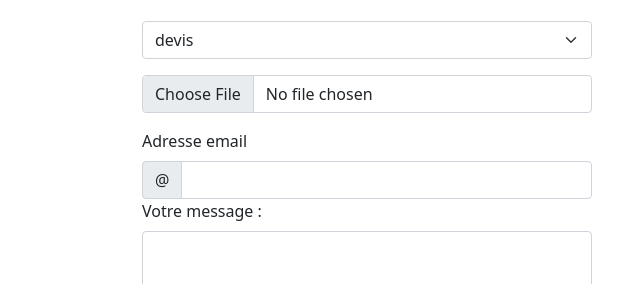
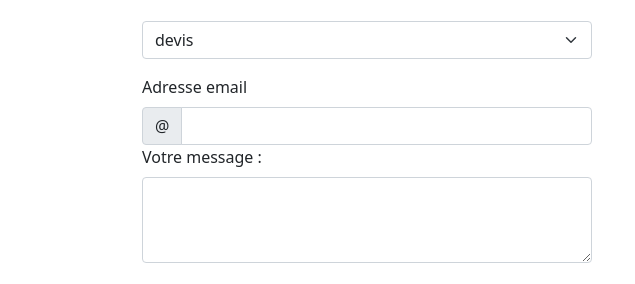
Before and after one commit to Zaioua-Tom/Taupin, a plain HTML site: page index9.html in a window 1280 px wide. Shown: the part 389-673 px from the top of the page, 0-635 px from the left. Drawn offline with nearby package versions, Linux system fonts and the light colour scheme.

Commit message:
formulaire

```diff
--- a/index9.html
+++ b/index9.html
@@ -60,9 +60,6 @@
               <option value="rendez-vous">rendez-vous</option>
             </select>
           </p>
-          <p>
-            <input type="file" name="fichier" class="form-control">
-          </p>
           <div>
             <label for="email" class="form-label">Adresse email</label>
             <div class="input-group">
```
